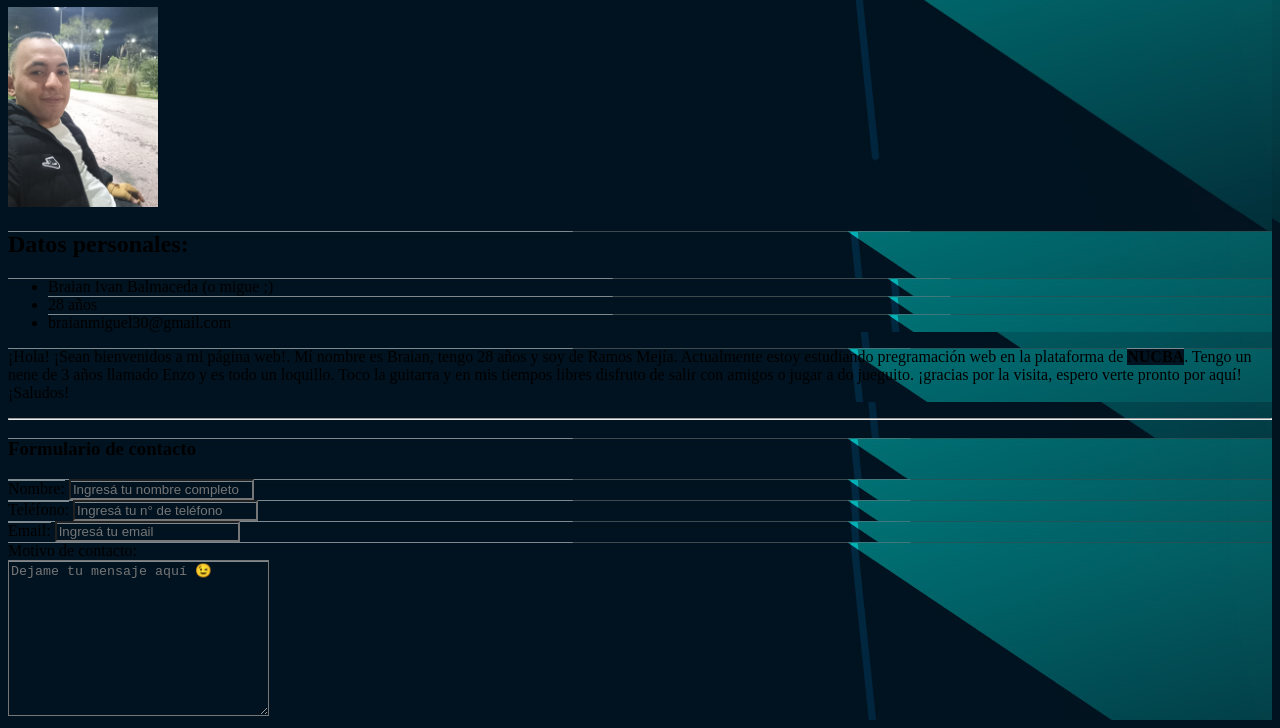
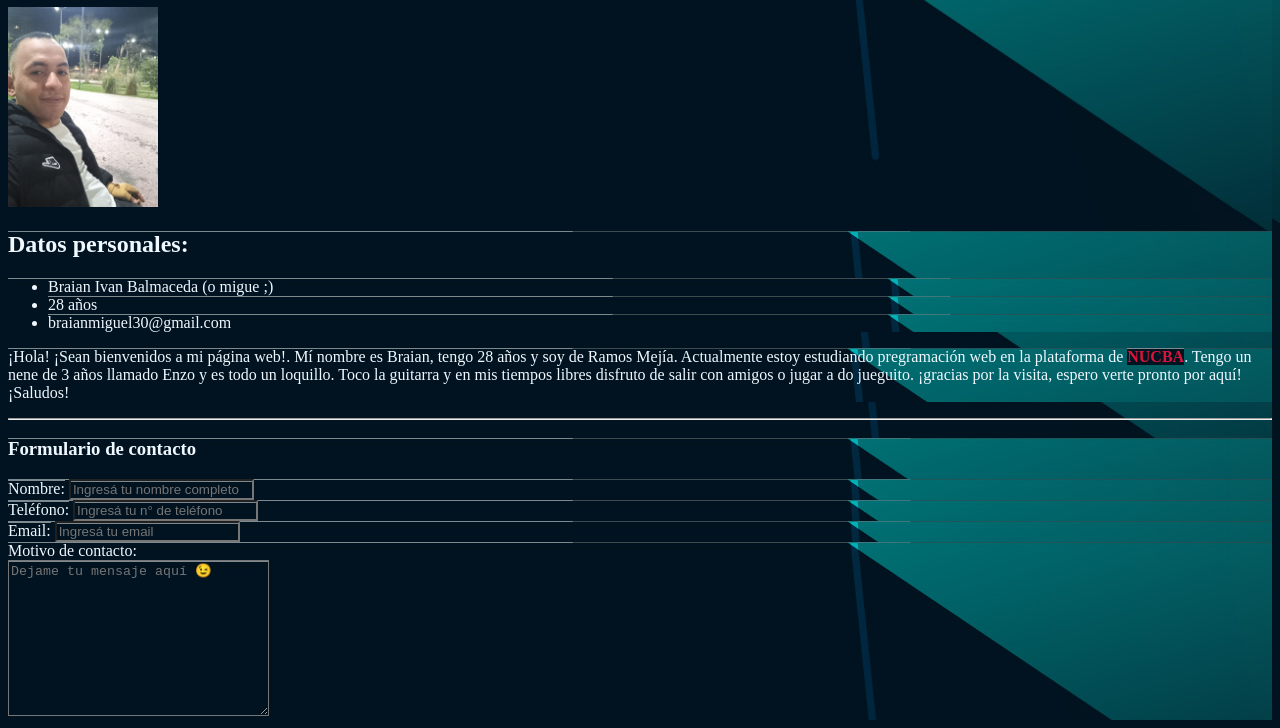
Before and after one commit to MigueAR30/CSS, a plain HTML site: page index.html in a window 1280 px wide. Shown: the part 73-801 px from the top of the page. Drawn offline with Linux system fonts and the light colour scheme.

Commit message:
add styles

```diff
--- a/index.html
+++ b/index.html
@@ -31,10 +31,11 @@
           <p>
             ¡Hola! ¡Sean bienvenidos a mi página web!. Mí nombre es Braian,
             tengo 28 años y soy de Ramos Mejía. Actualmente estoy estudiando
-            pregramación web en la plataforma de <b>NUCBA</b>. Tengo un nene de
-            3 años llamado Enzo y es todo un loquillo. Toco la guitarra y en mis
-            tiempos libres disfruto de salir con amigos o jugar a do jueguito.
-            ¡gracias por la visita, espero verte pronto por aquí! ¡Saludos!
+            pregramación web en la plataforma de <b id="nucba">NUCBA</b>. Tengo
+            un nene de 3 años llamado Enzo y es todo un loquillo. Toco la
+            guitarra y en mis tiempos libres disfruto de salir con amigos o
+            jugar a do jueguito. ¡gracias por la visita, espero verte pronto por
+            aquí! ¡Saludos!
           </p>
         </div>
       </section>
--- a/style.css
+++ b/style.css
@@ -1,3 +1,8 @@
 * {
   background-image: url(img/background.jpg);
+  color: aliceblue;
 }
+
+#nucba {
+  color: crimson;
+}
```
